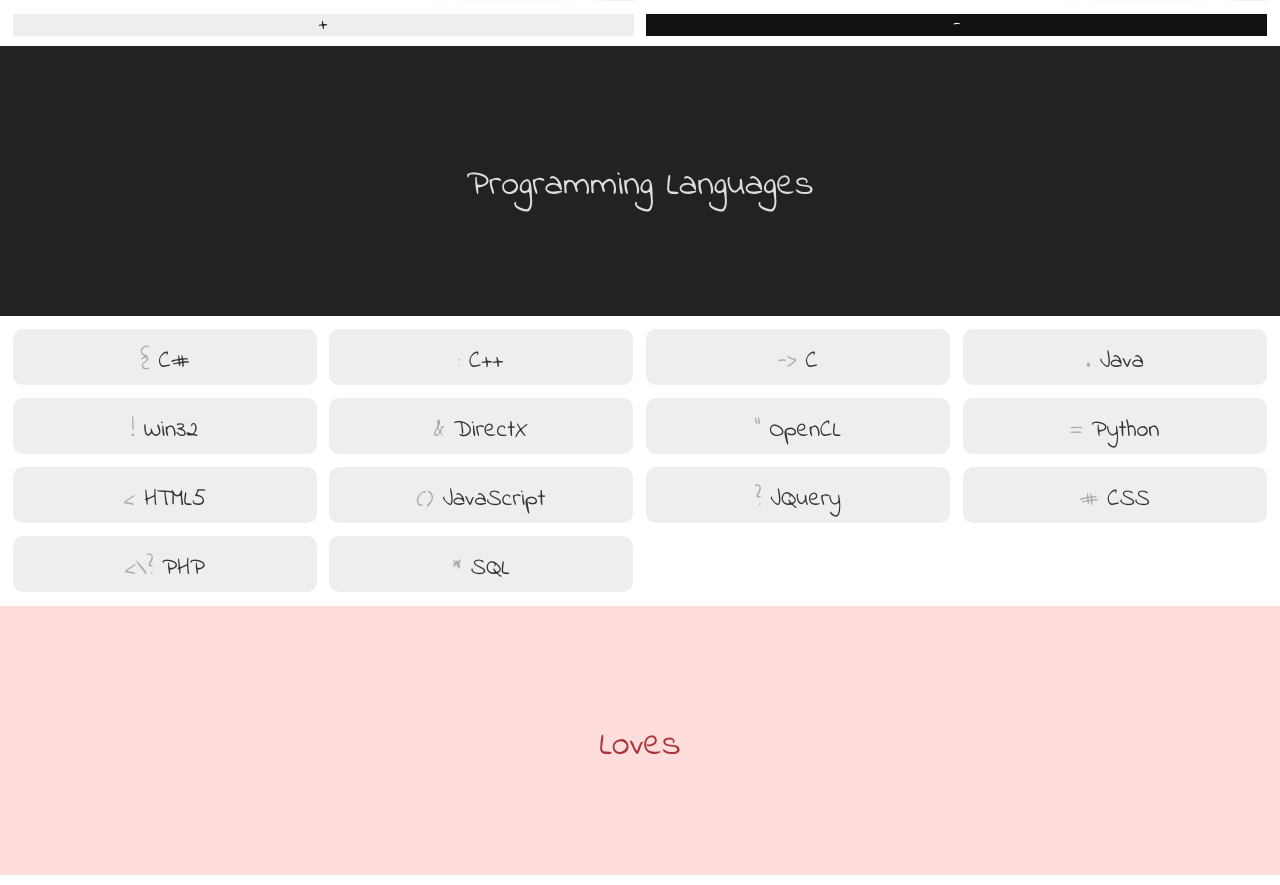
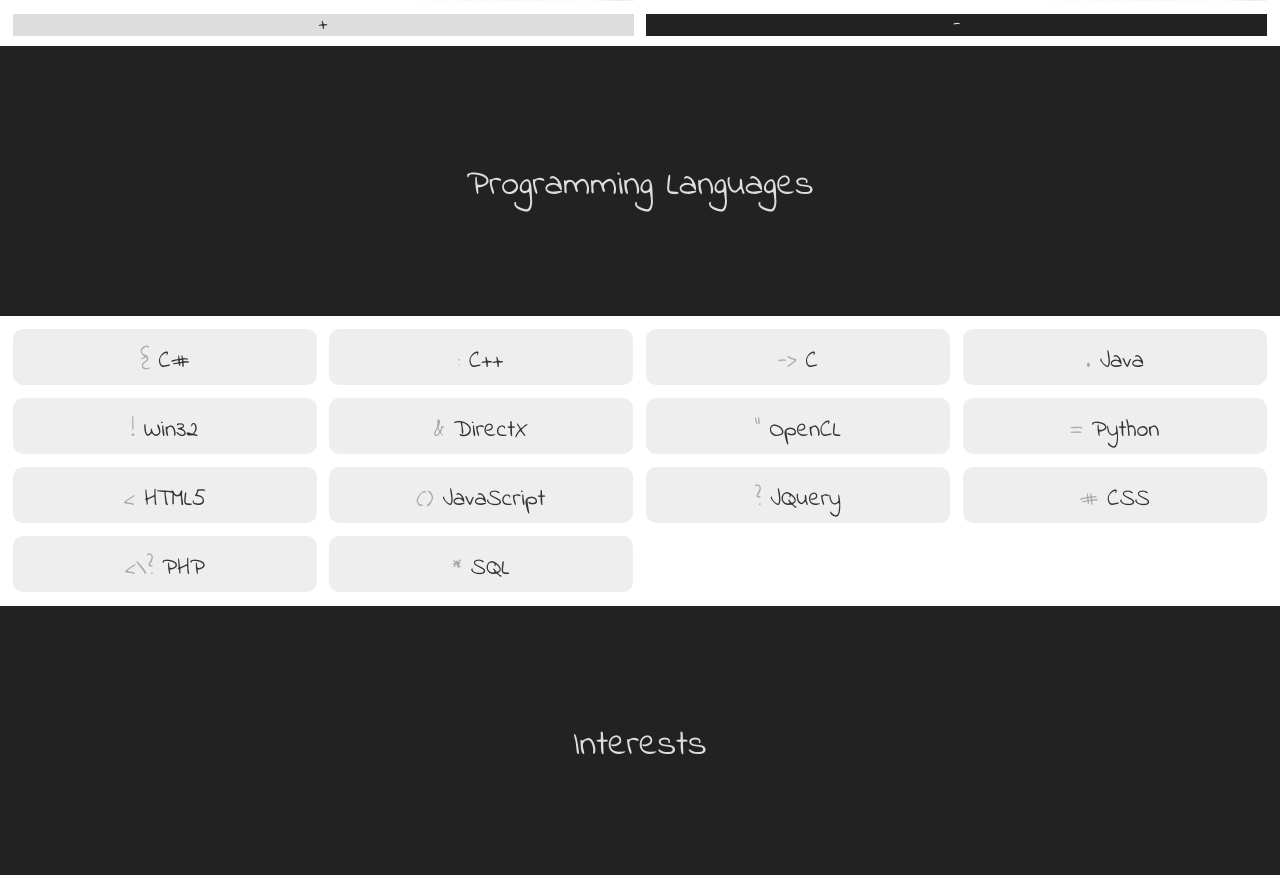
Before and after one commit to ChingChoi/ChingChoi.github.io, a PHP site: page / in a window 1280 px wide. Shown: the part 2553-3438 px from the top of the page. Run offline with PHP 8.4, Linux system fonts and the light colour scheme; some libraries are stand-ins or nearby versions.

Commit message:
Interest section polished

```diff
--- a/css/body.css
+++ b/css/body.css
@@ -276,8 +276,8 @@ body { font-family: sans-serif;}
   margin-bottom: 1%;
   width: 48.5%;
   text-align: center;
-  background-color: #EEE;
-  color: #111;
+  background-color: #DDD;
+  color: #222;
 }
 
 #show-more:hover {
@@ -296,8 +296,8 @@ body { font-family: sans-serif;}
   margin-bottom: 1%;
   width: 48.5%;
   text-align: center;
-  background-color: #111;
-  color: #EEE;
+  background-color: #222;
+  color: #DDD;
 }
 
 #show-more h3 {
@@ -312,10 +312,10 @@ body { font-family: sans-serif;}
 
 #interest-container {
   text-align: center;
-  background-color: #FDD;
+  background-color: #222;
   margin: 0;
   padding: 100px;
-  color: #A33;
+  color: #DDD;
 }
 
 @keyframes fadein {
--- a/css/grid.css
+++ b/css/grid.css
@@ -103,3 +103,16 @@ body { font-family: sans-serif; }
   color: #555;
   z-index: 1;
 }
+
+.grid-message {
+  padding: 50px;
+  font-size: 2vw;
+  background-color: #EEE;
+}
+
+.grid-message-dark {
+  padding: 50px;
+  font-size: 2vw;
+  background-color: #222;
+  color: #EEE;
+}
--- a/index.html
+++ b/index.html
@@ -179,18 +179,27 @@
   </div>
 
   <div id="interest-container">
-    <h1 class="theme-font">Loves</h1>
+    <h1 class="theme-font">Interests</h1>
   </div>
   <div class="grid" id="interest-container-grid">
-  <div class="grid-sizer"></div>
-  <div class="grid-item">
-      <img src="./img/cat-programming.gif"/>
+    <div class="grid-sizer"></div>
+    <div class="grid-item grid-message-dark">
+      <p class="theme-font">Love programming :)</p>
     </div>
     <div class="grid-item">
       <img src="./img/cat-training.gif"/>
     </div>
+    <div class="grid-item grid-message-dark">
+      <p class="theme-font">Movies :D</p>
+    </div>
+    <div class="grid-item">
+      <img src="./img/cat-programming.gif"/>
+    </div>
     <div class="grid-item">
       <img src="./img/cat-movie.gif"/>
+    </div>
+    <div class="grid-item grid-message-dark">
+      <p class="theme-font">Light exercise xd</p>
     </div>
   </div>
 
--- a/js/functions.js
+++ b/js/functions.js
@@ -34,7 +34,7 @@ $(document).ready(function() {
             // Only prevent default if animation is actually gonna happen
             event.preventDefault();
             $('html, body').animate({
-            scrollTop: target.offset().top - 40
+            scrollTop: target.offset().top - 39
             }, 1000, function() {
             // Callback after animation
             // Must change focus!
```
Also changed, not shown: 1 other file.
